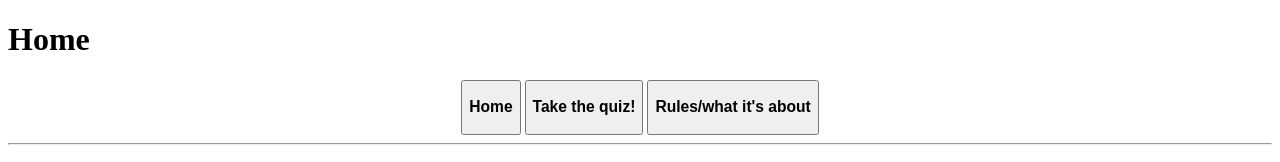
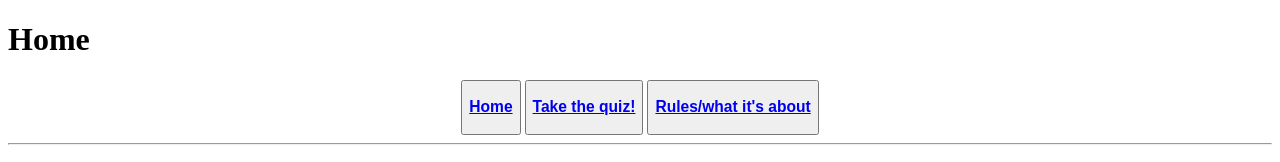
Before and after one commit to samyluckie-boop/samyluckie-boop.github.io, a plain HTML site: page index.html in a window 1280 px wide. Shown: the top 162 px of the page. Drawn offline with Linux system fonts and the light colour scheme.

Commit message:
Add files via upload

```diff
--- a/index.html
+++ b/index.html
@@ -14,13 +14,13 @@
 
     <nav>
         <button>
-            <h3>Home</h3>
+            <h3><a href="index.html">Home</a></h3>
         </button>
         <button>
-            <h3>Take the quiz!</h3>
+            <h3><a href="quiz.html">Take the quiz!</a></h3>
         </button>
         <button>
-            <h3>Rules/what it's about</h3>
+            <h3><a href="rules.html">Rules/what it's about</a></h3>
         </button>
     </nav>
 </header>
```
Also changed, not shown: quiz.html (+3 -3 lines), rules.html (+11 -0 lines).
